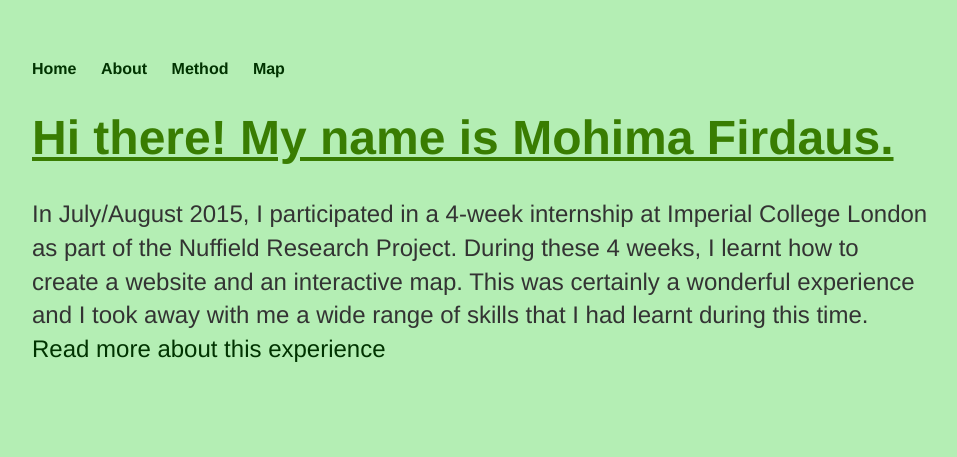
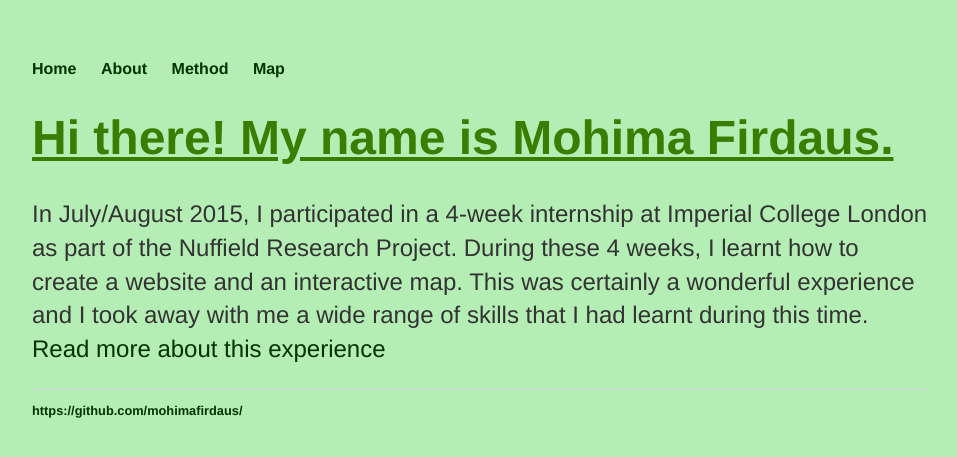
Before and after one commit to mohimafirdaus/mohimafirdaus.github.io, a Jekyll site: the page built from index.html, in a window 1280 px wide. Shown: the top 457 px of the page, without its empty margins (160-1117 px from the left). Built offline with Jekyll 4.4.1, drawn with Linux system fonts in a browser that asks for light colours.

Commit message:
Update default.html

```diff
--- a/_layouts/default.html
+++ b/_layouts/default.html
@@ -20,6 +20,11 @@
 	         	            {{ content }}
 
 	         	 </div><!-- /.container -->
+	         	 <footer>
+	         	 	<ul>
+	         	 		<li> <a href="https://github.com/mohimafirdaus/">https://github.com/mohimafirdaus/</a></li>
+	         	 	</ul>
+	         	 </footer>
 
         	</body>
       </html>
```
